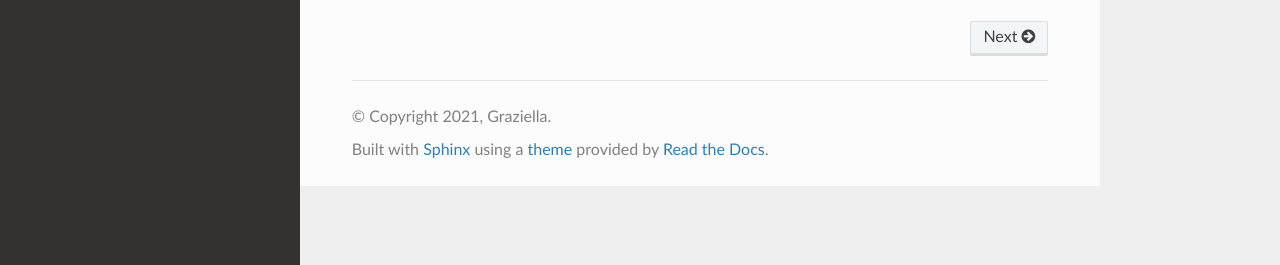
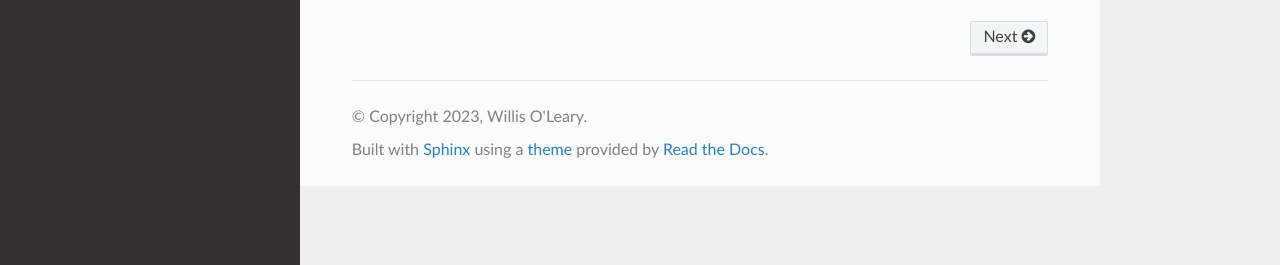
Before and after one commit to wolearyc/ramannoodle, a Sphinx documentation site: the page built from docs/source/index.rst, in a window 1280 px wide. Shown: the part 632-897 px from the top of the page. Built offline with Sphinx 7.4.7 and the Read the Docs theme 2.0.0, drawn with Linux system fonts in a browser that asks for light colours.

Commit message:
fix to conf

```diff
--- a/docs/source/conf.py
+++ b/docs/source/conf.py
@@ -1,9 +1,10 @@
 # Configuration file for the Sphinx documentation builder.
+import sys
 
 # -- Project information
 
 project = 'ramannoodle'
-copyright = '2021, Graziella'
+copyright = "2023, Willis O'Leary"
 author = "Willis O'Leary"
 
 release = '1.0'
```
